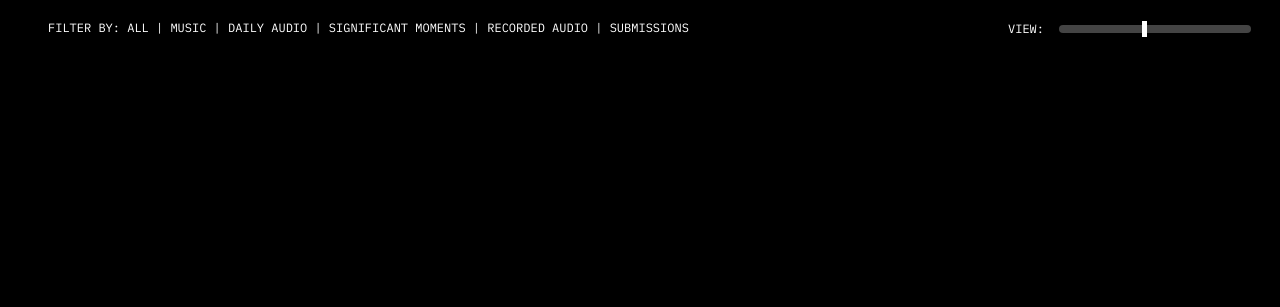
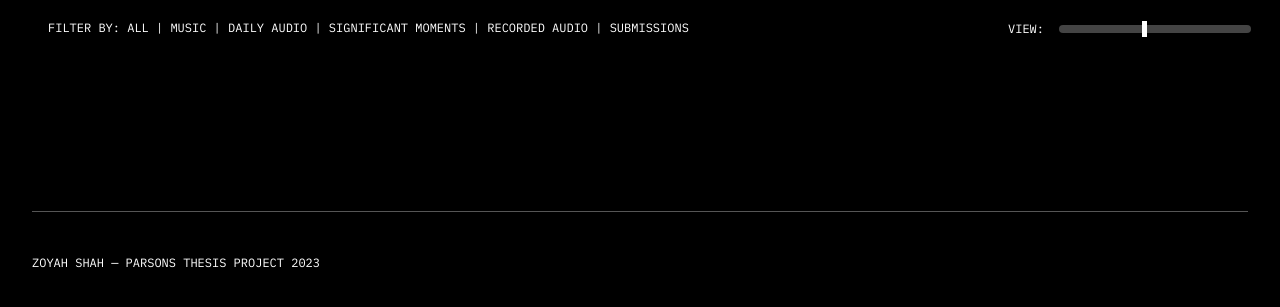
Before and after one commit to Zoyah74/sights-and-sounds-of-memory-lane.github.io, a plain HTML site: page page1.html in a window 1280 px wide. Shown: the part 279-586 px from the top of the page. Drawn offline with Linux system fonts and the light colour scheme; no server answers; a web font is replaced by a local one.

Commit message:
Update style-page1.css

```diff
--- a/style-page1.css
+++ b/style-page1.css
@@ -7,6 +7,14 @@ body {
     background-color: black;
     font-family: 'IBM Plex Mono', monospace;
     overflow-x: hidden;
+}
+
+footer{
+    color: white;
+    /* display: inline; */
+    padding-top: 2rem;
+    font-size: 12px;
+    border-top: 1px solid rgb(85, 85, 85);
 }
 
 
@@ -106,6 +114,7 @@ a{
     grid-template-rows: repeat(5, 1fr);
     grid-column-gap: 6px;
     grid-row-gap: 6px;
+    padding-bottom: 6rem;
  }
 
 .song-image{
```
